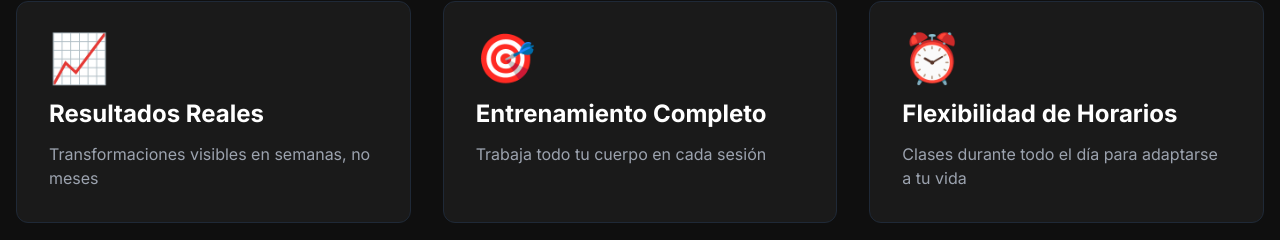
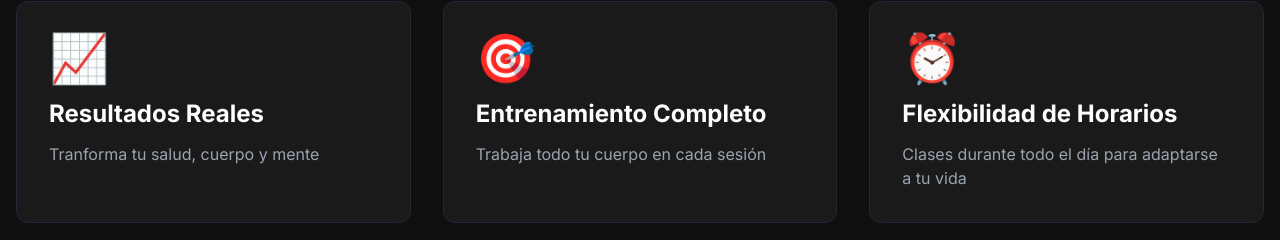
Before and after one commit to chiscojfr/crossfit-cidra, a React (Vite) app: page / in a window 1280 px wide. Shown: the part 2775-3015 px from the top of the page. Built offline with nearby package versions, Linux system fonts and the light colour scheme.

Commit message:
Update benefits description text
- Change 'Transformaciones visibles en semanas, no meses' to 'Tranforma tu salud, cuerpo y mente'
- More holistic message focusing on overall health transformation

```diff
--- a/src/components/Benefits.tsx
+++ b/src/components/Benefits.tsx
@@ -19,7 +19,7 @@ const Benefits = () => {
     },
     {
       title: 'Resultados Reales',
-      description: 'Transformaciones visibles en semanas, no meses',
+      description: 'Tranforma tu salud, cuerpo y mente',
       icon: '📈',
     },
     {
```
